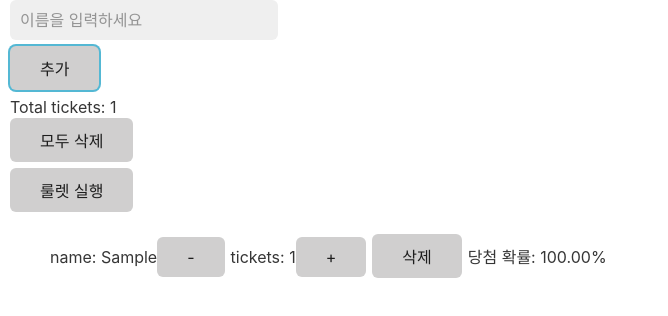
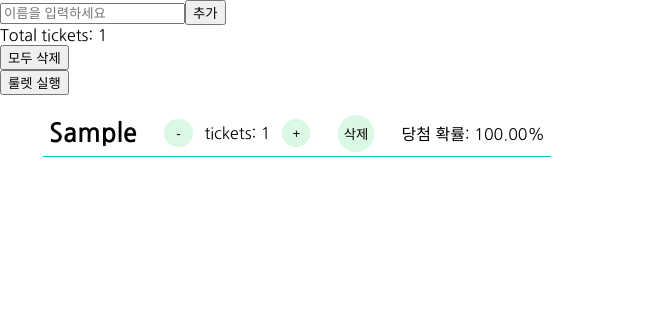
Before and after one commit to JaeHyunLee123/raffle-app, a React (Create React App) app: page / in a window 1280 px wide. Both pictures are taken after typing "Sample" into the empty fields and a click on the button "추가". Shown: the top 316 px of the page, without its empty margins (0-668 px from the left). Built offline with nearby package versions, Linux system fonts and the light colour scheme.

Commit message:
feat: add styles to Raffle component

```diff
--- a/public/index.html
+++ b/public/index.html
@@ -24,10 +24,6 @@
       work correctly both with client-side routing and a non-root public URL.
       Learn how to configure a non-root public URL by running `npm run build`.
     -->
-    <link
-      rel="stylesheet"
-      href="https://cdn.jsdelivr.net/npm/water.css@2/out/water.css"
-    />
     <title>React App</title>
   </head>
   <body>
--- a/src/features/raffle/Raffle.tsx
+++ b/src/features/raffle/Raffle.tsx
@@ -7,6 +7,56 @@ import {
   selectTotalTickets,
 } from "./raffleSlice";
 import { useAppDispatch, useAppSelector } from "src/app/hooks";
+import styled from "styled-components";
+import { motion } from "framer-motion";
+
+const Wrapper = styled(motion.div)`
+  padding: 4px;
+  border-bottom: solid 1px #00c2c7;
+  margin: 3px;
+
+  display: flex;
+  justify-content: space-between;
+  align-items: center;
+
+  width: 500px;
+
+  span {
+    margin-right: 2px;
+    margin-left: 2px;
+  }
+
+  button {
+    margin-right: 2px;
+    margin-left: 2px;
+    border-radius: 100%;
+    aspect-ratio: 1/1;
+    border: none;
+    background-color: #daf8e3;
+  }
+`;
+
+const ButtonWrapper = styled.div`
+  display: flex;
+  justify-content: space-between;
+  align-items: center;
+
+  width: 150px;
+
+  button {
+    width: 20%;
+  }
+  span {
+    width: 60%;
+    display: block;
+    text-align: center;
+  }
+`;
+
+const Name = styled.span`
+  font-weight: 700;
+  font-size: 26px;
+`;
 
 interface RaffleProps {
   raffle: RaffleObj;
@@ -39,14 +89,16 @@ const Raffle: FC<RaffleProps> = ({ raffle }) => {
   };
 
   return (
-    <div>
-      <span>name: {raffle.name}</span>
-      <button onClick={onMinusClick}>-</button>
-      <span>tickets: {raffle.ticket}</span>
-      <button onClick={onPlusClick}>+</button>
+    <Wrapper>
+      <Name>{raffle.name}</Name>
+      <ButtonWrapper>
+        <button onClick={onMinusClick}>-</button>
+        <span>tickets: {raffle.ticket}</span>
+        <button onClick={onPlusClick}>+</button>
+      </ButtonWrapper>
       <button onClick={onDeleteClick}>삭제</button>
       <span>당첨 확률: {winPercentage}%</span>
-    </div>
+    </Wrapper>
   );
 };
 
--- a/src/index.css
+++ b/src/index.css
@@ -1,13 +1,13 @@
+@import url("https://fonts.googleapis.com/css2?family=Nanum+Gothic:wght@400;700;800&display=swap");
+
 body {
   margin: 0;
-  font-family: -apple-system, BlinkMacSystemFont, 'Segoe UI', 'Roboto', 'Oxygen',
-    'Ubuntu', 'Cantarell', 'Fira Sans', 'Droid Sans', 'Helvetica Neue',
-    sans-serif;
+  font-family: "Nanum Gothic", sans-serif;
   -webkit-font-smoothing: antialiased;
   -moz-osx-font-smoothing: grayscale;
 }
 
 code {
-  font-family: source-code-pro, Menlo, Monaco, Consolas, 'Courier New',
+  font-family: source-code-pro, Menlo, Monaco, Consolas, "Courier New",
     monospace;
 }
```
